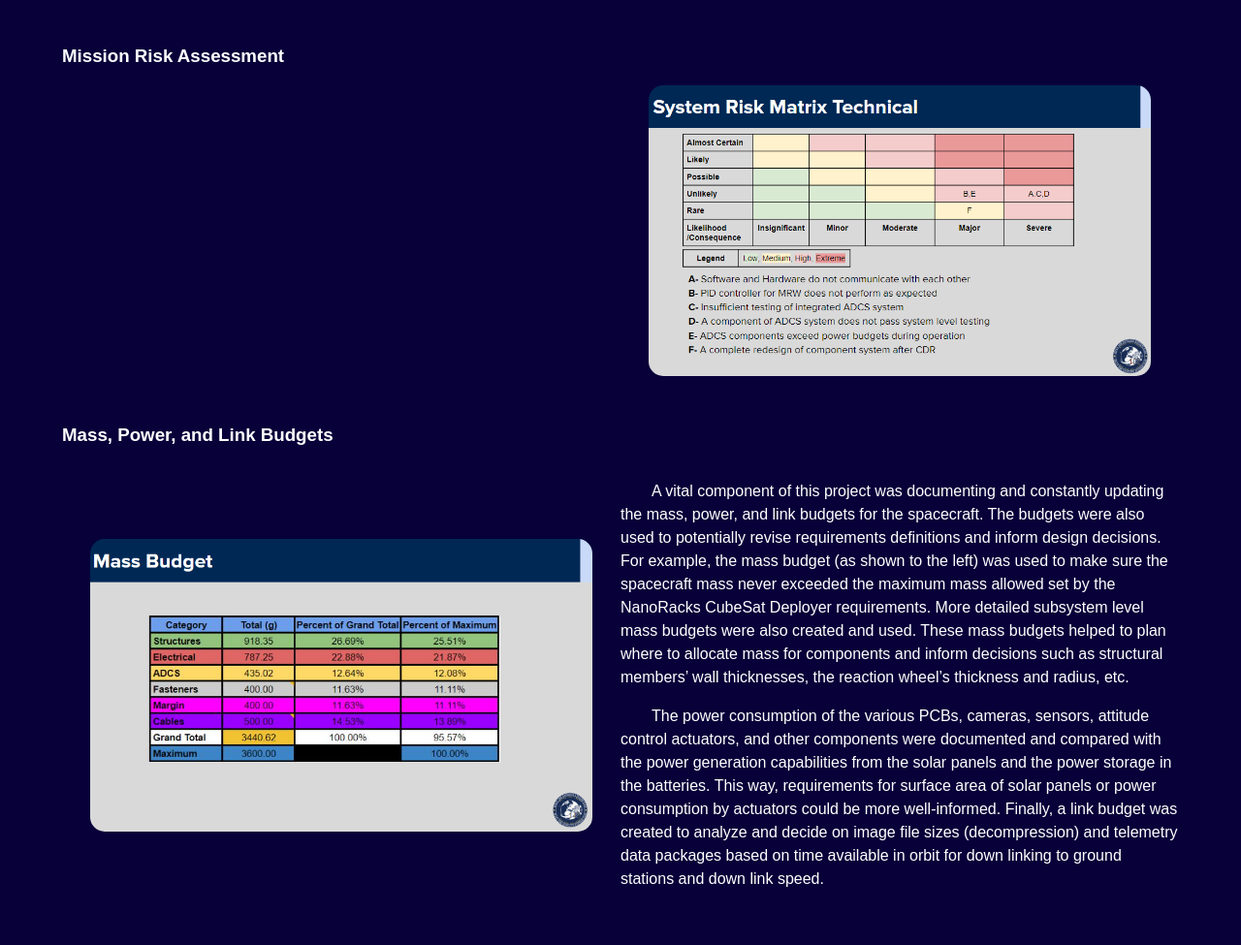
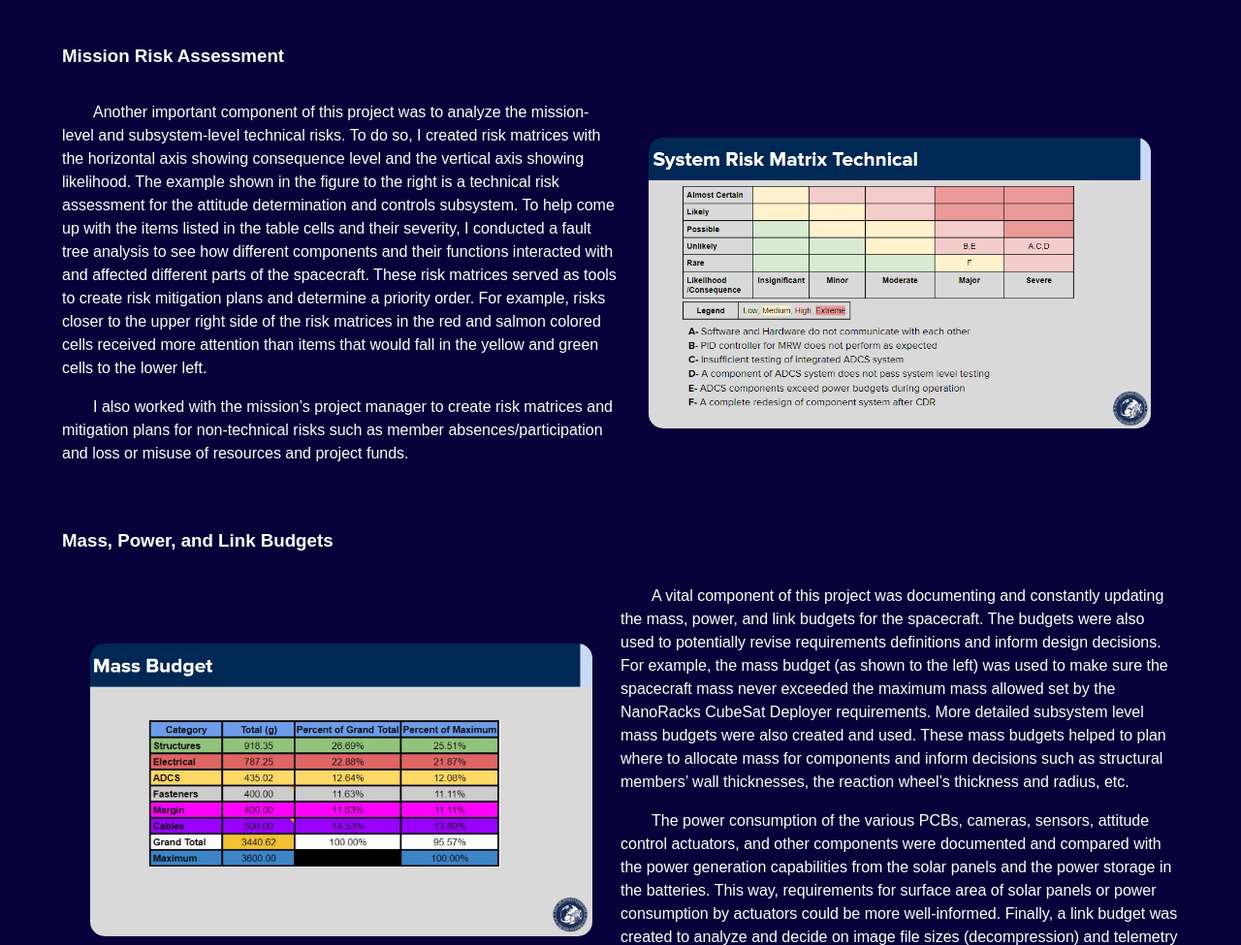
Before and after one commit to re-gonzalez/portfolio-website, a plain HTML site: page systems-engineering.html in a window 1280 px wide. Shown: the part 1330-2305 px from the top of the page at 97% size. Drawn offline with Linux system fonts and the light colour scheme.

Commit message:
projects UPDATE
added remaining content to the project pages

```diff
--- a/styles/project-main.css
+++ b/styles/project-main.css
@@ -34,6 +34,7 @@
 .project-entry-p {
   line-height: 1.7;
   width: 90%;
+  text-align: justify;
 }
 
 .project-entry-button {
--- a/systems-engineering.html
+++ b/systems-engineering.html
@@ -60,7 +60,10 @@
       	<div class="project-section-content-div">
         	<div class="project-odd-div-left">
           	<p class="project-content-p">
-
+							Another important component of this project was to analyze the mission-level and subsystem-level technical risks. To do so, I created risk matrices with the horizontal axis showing consequence level and the vertical axis showing likelihood. The example shown in the figure to the right is a technical risk assessment for the attitude determination and controls subsystem. To help come up with the items listed in the table cells and their severity, I conducted a fault tree analysis to see how different components and their functions interacted with and affected different parts of the spacecraft. These risk matrices served as tools to create risk mitigation plans and determine a priority order. For example, risks closer to the upper right side of the risk matrices in the red and salmon colored cells received more attention than items that would fall in the yellow and green cells to the lower left.
+						</p>
+						<p class="project-content-p">
+							I also worked with the mission’s project manager to create risk matrices and mitigation plans for non-technical risks such as member absences/participation and loss or misuse of resources and project funds.
 						</p>
         	</div>
         	<div class="project-odd-div-right">
@@ -94,6 +97,7 @@
 					</div>
 				</div>
 			</div>
+<!--
 			<div class="project-section-div">
       	<div class="project-section-title-div">
           <h3>Miscellaneous Tasks</h3>
@@ -113,6 +117,7 @@
         	</div>
       	</div>
     	</div>
+		-->
 		</div>
 		<script src="scripts/header.js"></script>
   </body>
```
Also changed, not shown: structures.html (+1 -1 lines).
